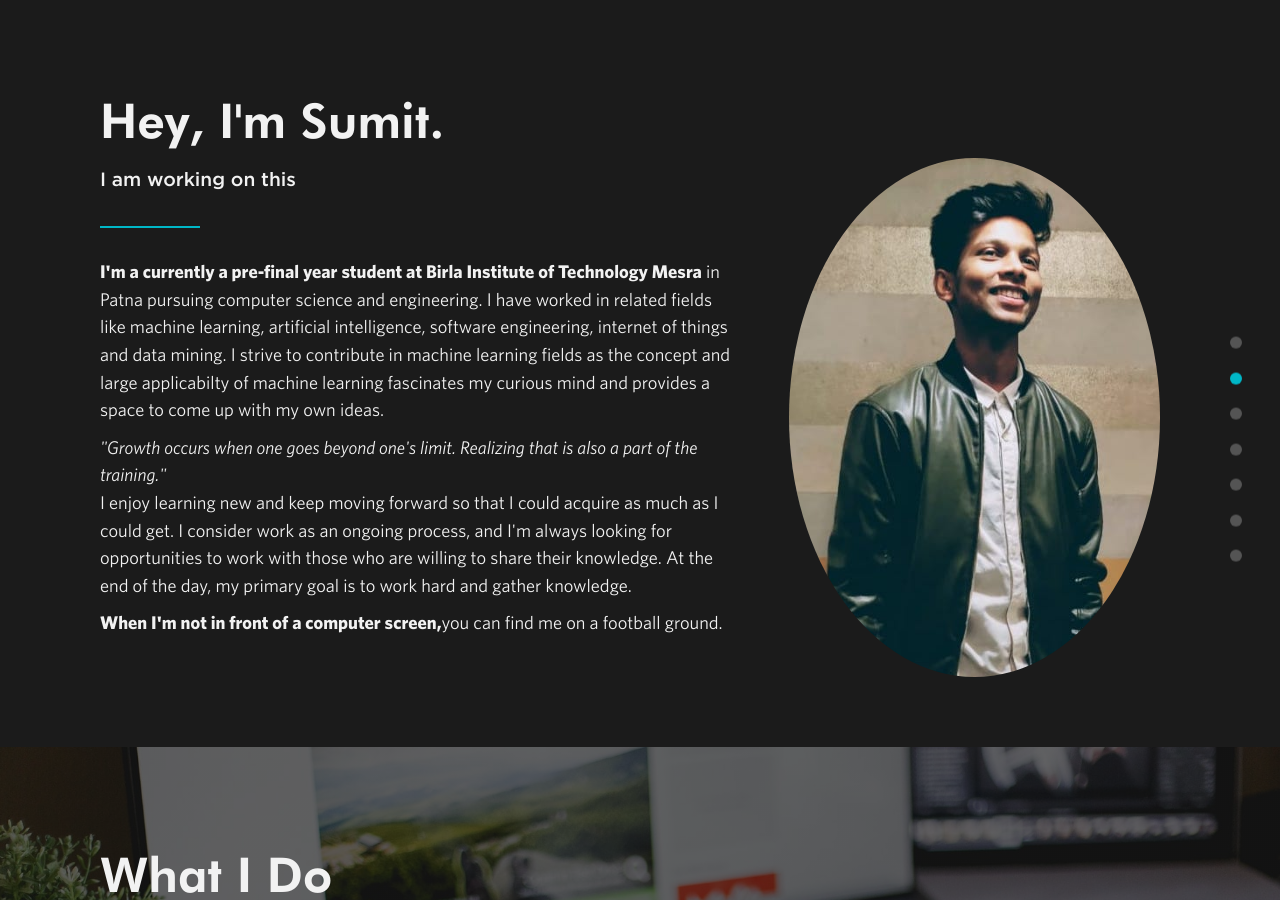
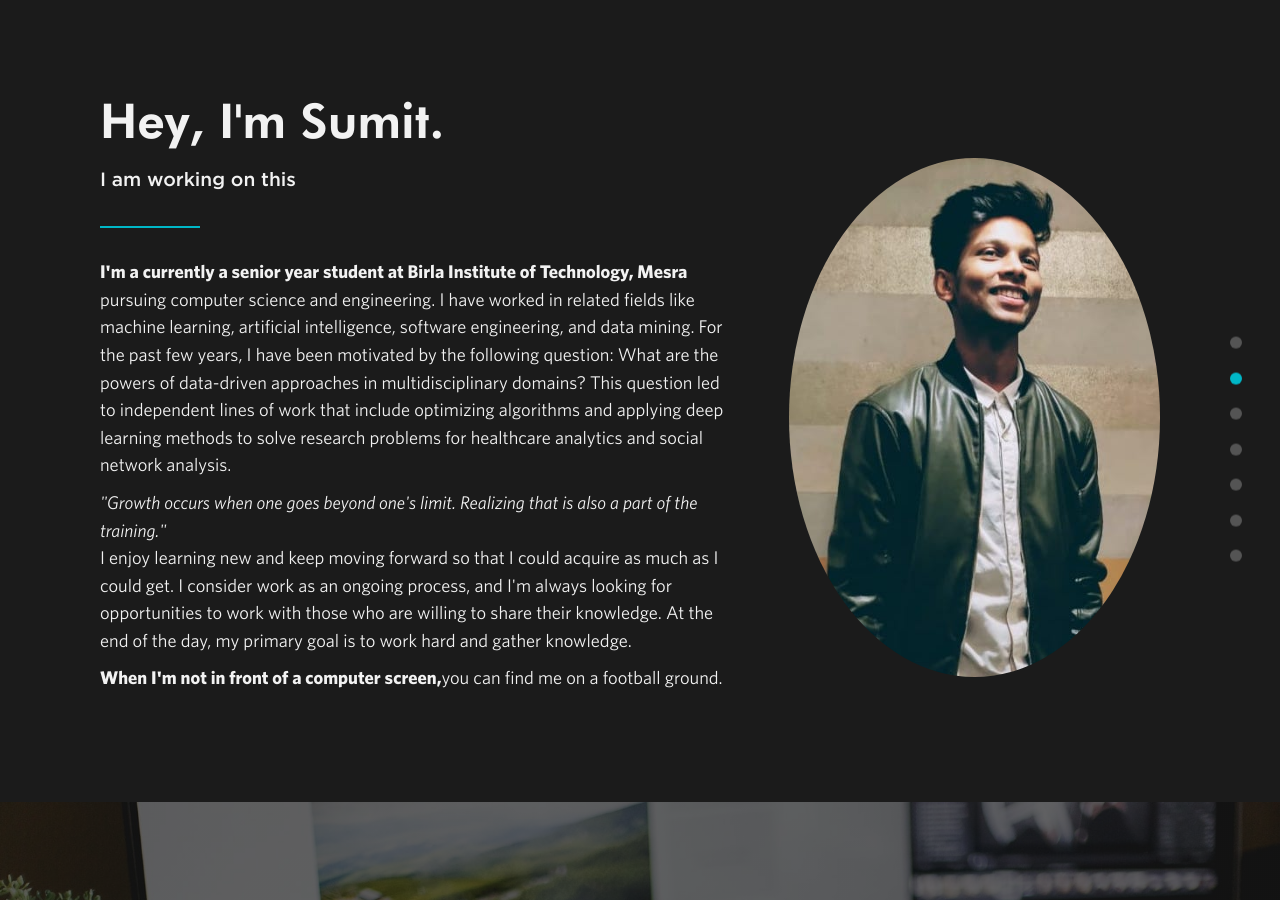
Before and after one commit to sumit6597/sumit6597.github.io, a Jekyll site: the page built from index.html, in a window 1280 px wide and 900 px high, scrolled down 936 px. Built offline with Jekyll 4.4.1, drawn with Linux system fonts in a browser that asks for light colours; nearby versions of some CDN libraries.

Commit message:
Update about.html

```diff
--- a/_includes/about.html
+++ b/_includes/about.html
@@ -7,7 +7,7 @@
       <div class="about-wrapper">
         <img class="headshot" src="img/headshot.jpg" alt="headshot">
         <div class="about-text-wrapper">
-          <p class="about-text"><strong>I'm a currently a pre-final year student at Birla Institute of Technology Mesra</strong> in Patna pursuing computer science and engineering. I have worked in related fields like machine learning, artificial intelligence, software engineering, internet of things and data mining. I strive to contribute in machine learning fields as the concept and large applicabilty of machine learning fascinates my curious mind and provides a space to come up with my own ideas.</p>
+          <p class="about-text"><strong>I'm a currently a senior year student at Birla Institute of Technology, Mesra</strong> pursuing computer science and engineering. I have worked in related fields like machine learning, artificial intelligence, software engineering, and data mining. For the past few years, I have been motivated by the following question: What are the powers of data-driven approaches in multidisciplinary domains? This question led to independent lines of work that include optimizing algorithms and applying deep learning methods to solve research problems for healthcare analytics and social network analysis. </p>
           <p class="about-text"><cite>"Growth occurs when one goes beyond one's limit. Realizing that is also a part of the training."</cite><br>I enjoy learning new and keep moving forward so that I could acquire as much as I could get. I consider work as an ongoing process, and I'm always looking for opportunities to work with those who are willing to share their knowledge. At the end of the day, my primary goal is to work hard and gather knowledge.</p>
           <p class="about-text"><strong>When I'm not in front of a computer screen,</strong>you can find me on a football ground.</p>
         </div>
```
